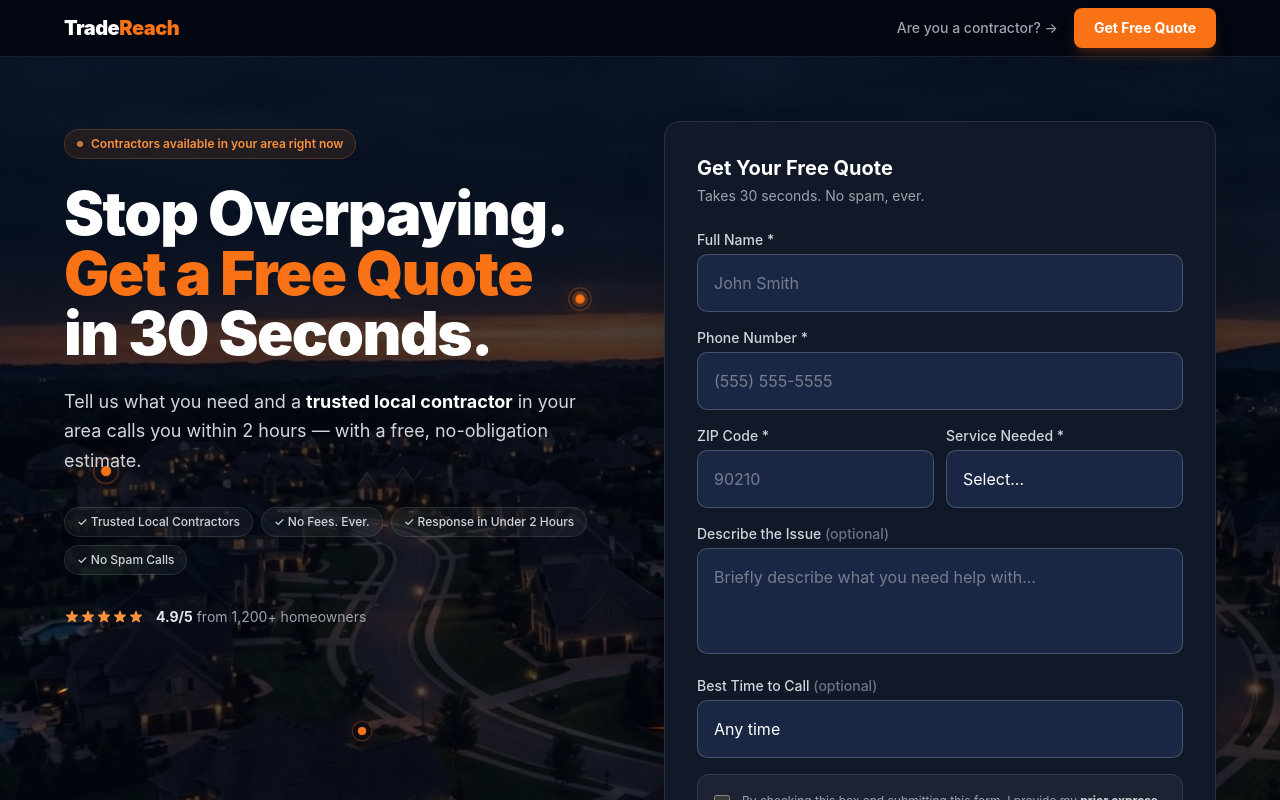
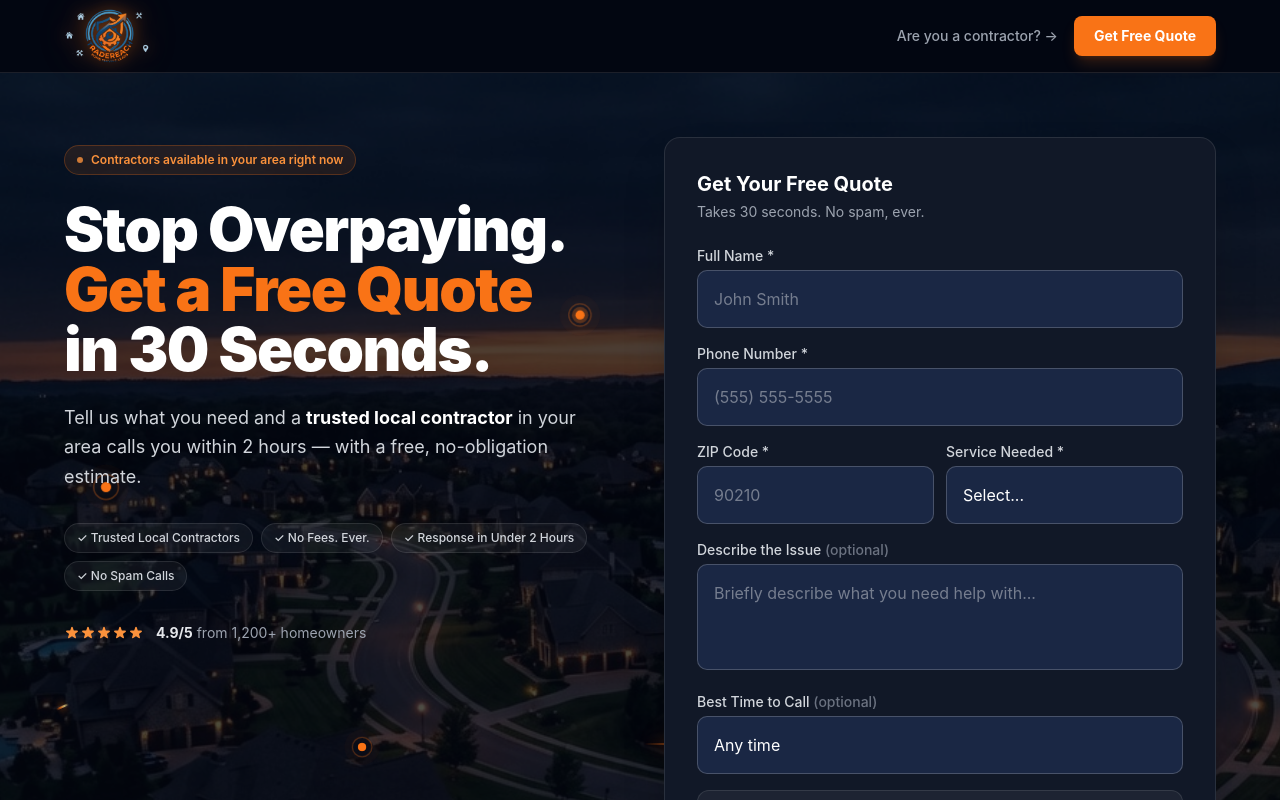
Before and after one commit to tradereachapp-blip/tradereach, a Next.js app: page / in a window 1280 px wide. Shown: the top 800 px of the page. Built offline with nearby package versions, Linux system fonts and the light colour scheme.

Commit message:
fix: replace logo with visible circular badge + orange glow

```diff
--- a/src/components/LogoBadge.tsx
+++ b/src/components/LogoBadge.tsx
@@ -1,12 +1,11 @@
 'use client'
+
+import Image from 'next/image'
 
 interface LogoBadgeProps {
   className?: string
   footer?: boolean
-  /** 'dark' = logo on dark backgrounds (white wordmark fallback)
-   *  'light' = logo on light backgrounds (dark wordmark fallback) */
   variant?: 'dark' | 'light'
-  /** Override link destination — defaults to "/" */
   href?: string
 }
 
@@ -16,23 +15,27 @@ export default function LogoBadge({
   variant = 'dark',
   href = '/',
 }: LogoBadgeProps) {
-  const isLight = variant === 'light'
-
   return (
     <a
       href={href}
-      className={`logo-badge-wrap inline-flex items-center select-none group transition-opacity duration-200 ${
-        footer ? 'opacity-60 hover:opacity-100' : ''
-      }`}
+      className={`logo-badge-wrap inline-flex items-center select-none group ${footer ? 'opacity-70 hover:opacity-100' : ''}`}
+      style={{ textDecoration: 'none' }}
     >
-      {/* CSS text wordmark — crisp at all sizes */}
-      <span
-        className="font-black tracking-tight leading-none transition-transform duration-200 group-hover:scale-[1.03]"
-        style={{ fontSize: '1.25rem' }}
-      >
-        <span className={isLight ? 'text-gray-900' : 'text-white'}>Trade</span>
-        <span style={{ color: '#f97316' }}>Reach</span>
-      </span>
+      <Image
+        src="/logo.png"
+        alt="TradeReach™"
+        width={664}
+        height={664}
+        className={`w-auto object-contain transition-all duration-200 group-hover:scale-[1.05] ${className}`}
+        style={{
+          filter: footer
+            ? 'drop-shadow(0 0 6px rgba(249,115,22,0.25))'
+            : variant === 'dark'
+              ? 'drop-shadow(0 0 8px rgba(249,115,22,0.55)) drop-shadow(0 0 20px rgba(249,115,22,0.2))'
+              : 'drop-shadow(0 0 6px rgba(59,130,246,0.4))',
+        }}
+        priority
+      />
     </a>
   )
 }
```
